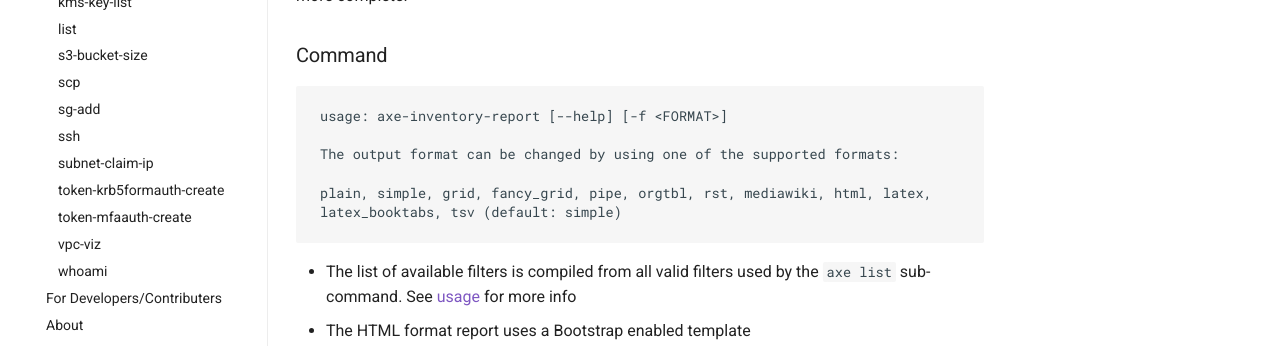
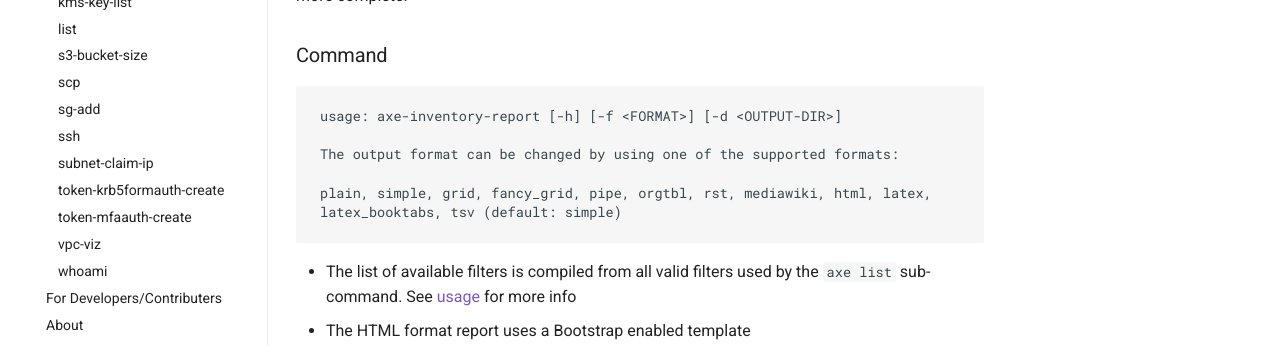
Before and after one commit to kxseven/axe, an MkDocs documentation site: the page built from docs/content/commands/axe-inventory-report.md, in a window 1280 px wide and 1364 px high. Shown: the part 318-666 px from the top of the window. Built offline with MkDocs 1.6.1 and Material for MkDocs 9.7.7, drawn with Linux system fonts in a browser that asks for light colours; old or Windows-style settings are respelled for this version of MkDocs.

````diff
--- a/docs/content/commands/axe-inventory-report.md
+++ b/docs/content/commands/axe-inventory-report.md
@@ -6,7 +6,7 @@
 ### Command
 
 ```
-usage: axe-inventory-report [--help] [-f <FORMAT>]
+usage: axe-inventory-report [-h] [-f <FORMAT>] [-d <OUTPUT-DIR>]
 
 The output format can be changed by using one of the supported formats:
 
````
Also changed, not shown: 14 other files.
